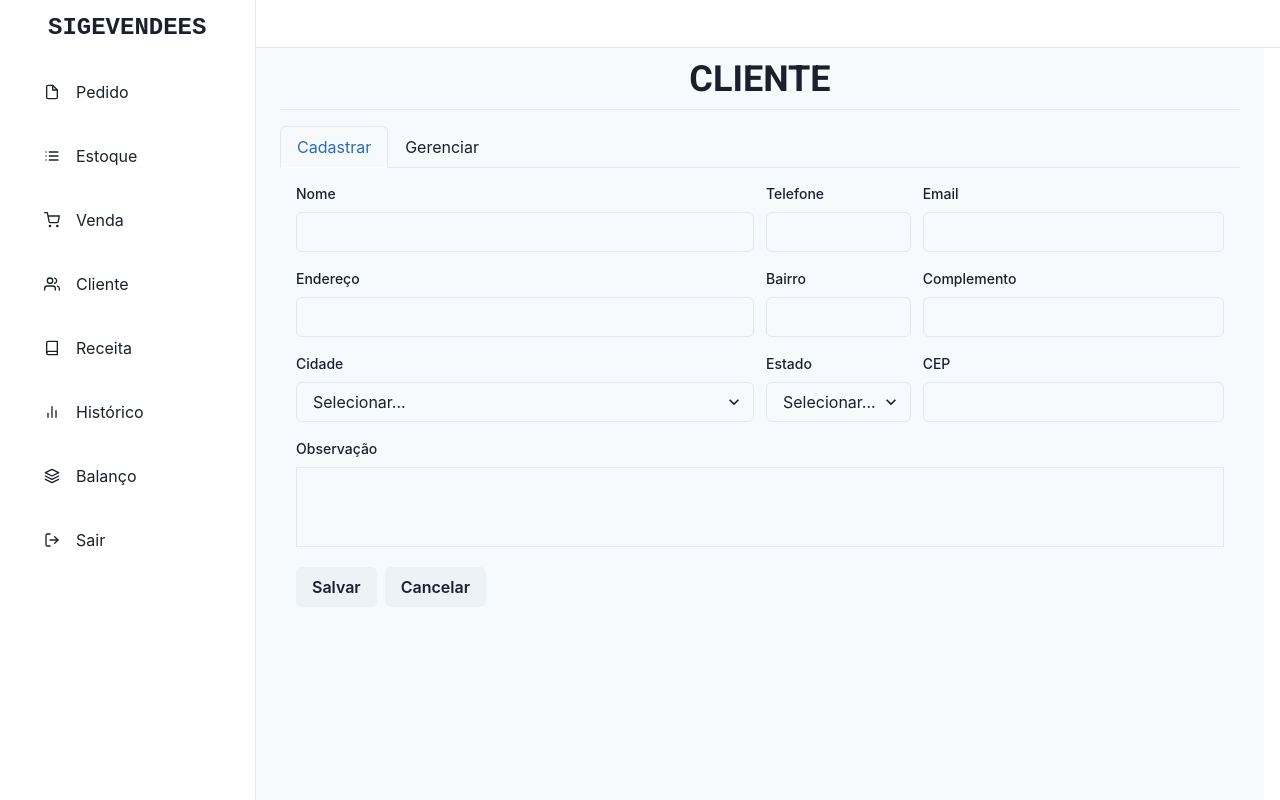
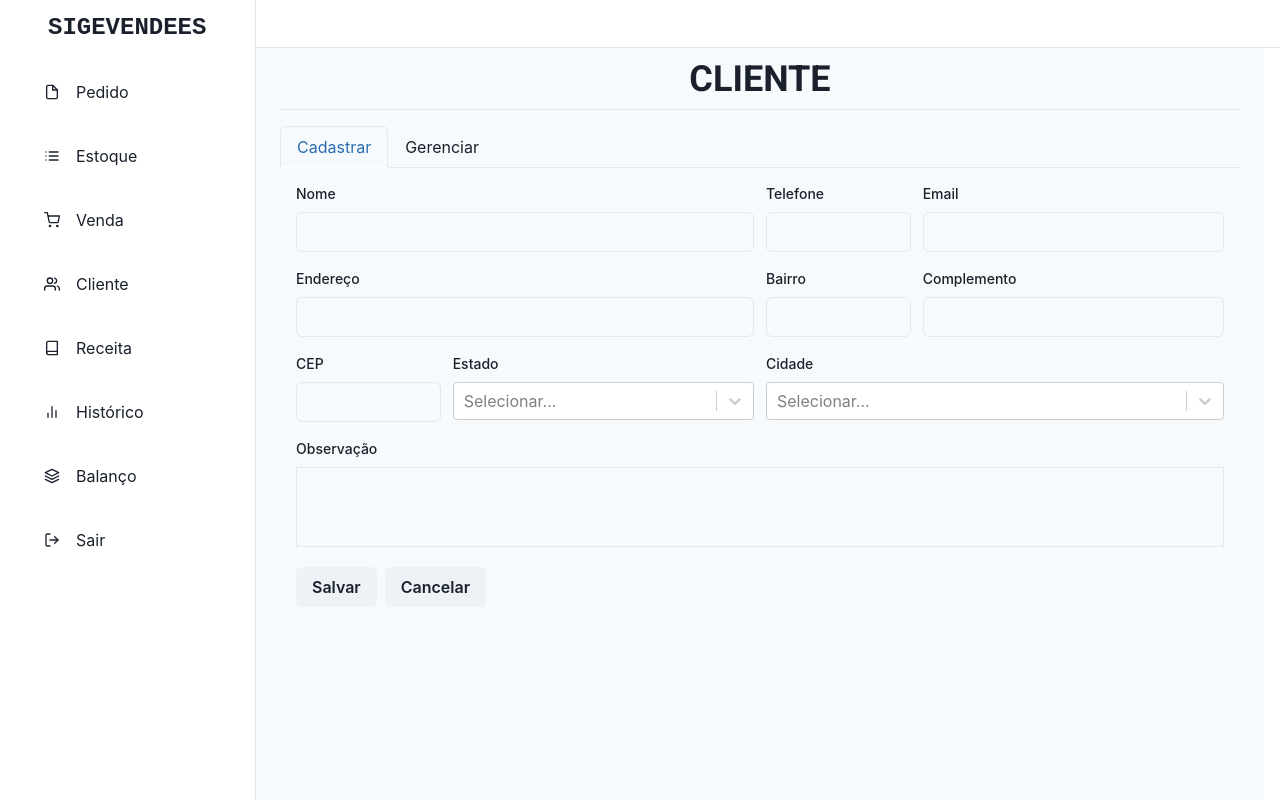
Before and after one commit to acmedeiros88/sigevendees-front, a Next.js app: page /cliente in a window 1280 px wide. Built offline with nearby package versions, Linux system fonts and the light colour scheme.

Commit message:
definido os inputs do react select

```diff
--- a/src/components/FormCadastroCliente.tsx
+++ b/src/components/FormCadastroCliente.tsx
@@ -10,19 +10,19 @@ import {
     InputSelect,
     InputTextarea,
     ButtonSubmit,
-    OptionItem
+    Option
 } from '../components/forms/InputData';
 
-const cidades: Array<OptionItem> = [
-    { descricao: 'Foz do Iguaçu', value: 0 },
-    { descricao: 'Medianeira', value: 1 },
-    { descricao: 'Cascavel', value: 2 }
+const cidades: Array<Option> = [
+    { value: 0, label: 'Foz do Iguaçu' },
+    { value: 1, label: 'Medianeira' },
+    { value: 2, label: 'Cascavel' }
 ];
 
-const estados: Array<OptionItem> = [
-    { descricao: 'Paraná', value: 0 },
-    { descricao: 'Santa Catarina', value: 1 },
-    { descricao: 'Rio Grande do Sul', value: 2 }
+const estados: Array<Option> = [
+    { value: 0, label: 'Paraná' },
+    { value: 1, label: 'Santa Catarina' },
+    { value: 2, label: 'Rio Grande do Sul' }
 ];
 
 function FormCadastroCliente() {
@@ -77,25 +77,27 @@ function FormCadastroCliente() {
 
             <HStack mt={4}>
                 <SimpleGrid columns={12} columnGap={3} rowGap={6} minW='full'>
+                    <InputNumber
+                        descLabel='CEP'
+                        columSpanBase={6}
+                        columSpanMD={6}
+                        columSpanLG={2}
+                    />
                     <InputSelect
+                        name='estado'
+                        descLabel='Estado'
+                        columSpanBase={6}
+                        columSpanMD={6}
+                        columSpanLG={4}
+                        options={estados}
+                    />
+                    <InputSelect
+                        name='cidade'
                         descLabel='Cidade'
                         columSpanBase={12}
                         columSpanMD={12}
                         columSpanLG={6}
                         options={cidades}
-                    />
-                    <InputSelect
-                        descLabel='Estado'
-                        columSpanBase={6}
-                        columSpanMD={6}
-                        columSpanLG={2}
-                        options={estados}
-                    />
-                    <InputNumber
-                        descLabel='CEP'
-                        columSpanBase={6}
-                        columSpanMD={6}
-                        columSpanLG={4}
                     />
                 </SimpleGrid>
             </HStack>
--- a/src/components/forms/InputData.tsx
+++ b/src/components/forms/InputData.tsx
@@ -8,13 +8,13 @@ import {
     Input,
     NumberInput,
     NumberInputField,
-    Select,
     Textarea
 } from '@chakra-ui/react';
+import Select from 'react-select';
 
-export interface OptionItem {
-    descricao: string;
-    value: number;
+export type Option = {
+    readonly value: string | number;
+    readonly label: string;
 }
 
 interface InputProps {
@@ -31,7 +31,11 @@ interface GridProps extends InputProps {
 }
 
 interface SelectProps extends InputProps {
-    options: readonly OptionItem[];
+    name: string;
+    defaultValue?: Option;
+    isLoading?: boolean;
+    isClearable?: boolean;
+    options: readonly Option[];
 }
 
 const ItemGrid = ({ columSpanBase, columSpanMD, columSpanLG, descLabel, children }: GridProps) => {
@@ -73,7 +77,24 @@ const InputText = ({ descLabel, descPlaceholder, columSpanBase, columSpanMD, col
     );
 };
 
-const InputSelect = ({ descLabel, descPlaceholder, columSpanBase, columSpanMD, columSpanLG, options }: SelectProps) => {
+// const InputSelect = ({ descLabel, descPlaceholder, columSpanBase, columSpanMD, columSpanLG, options }: SelectProps) => {
+//     return (
+//         <ItemGrid
+//             descLabel={descLabel}
+//             columSpanBase={columSpanBase}
+//             columSpanMD={columSpanMD}
+//             columSpanLG={columSpanLG}
+//         >
+//             <Select placeholder={descPlaceholder != null ? descPlaceholder : 'Selecionar...'}>
+//                 {options.map((item) => (
+//                     <option key={item.value} value={item.value}>{item.descricao}</option>
+//                 ))}
+//             </Select>
+//         </ItemGrid>
+//     );
+// };
+
+const InputSelect = ({ name, descLabel, descPlaceholder, columSpanBase, columSpanMD, columSpanLG, read_on: isDisabled, options, defaultValue, isLoading, isClearable }: SelectProps) => {
     return (
         <ItemGrid
             descLabel={descLabel}
@@ -81,11 +102,18 @@ const InputSelect = ({ descLabel, descPlaceholder, columSpanBase, columSpanMD, c
             columSpanMD={columSpanMD}
             columSpanLG={columSpanLG}
         >
-            <Select placeholder={descPlaceholder != null ? descPlaceholder : 'Selecionar...'}>
-                {options.map((item) => (
-                    <option key={item.value} value={item.value}>{item.descricao}</option>
-                ))}
-            </Select>
+            <Select
+                id={name}
+                name={name}
+                placeholder={descPlaceholder != null ? descPlaceholder : 'Selecionar...'}
+                className='basic-single'
+                classNamePrefix='select'
+                defaultValue={defaultValue}
+                isDisabled={isDisabled}
+                isLoading={isLoading}
+                isClearable={isClearable}
+                options={options}
+            />
         </ItemGrid>
     );
 };
```
Also changed, not shown: src/components/FormCadastroIngrediente.tsx (+10 -8 lines), src/components/FormCadastroPedido.tsx (+6 -5 lines), src/components/FormCadastroReceita.tsx (+14 -11 lines), src/components/FormEntradaIngrediente.tsx (+6 -5 lines), src/components/FormVenda.tsx (+6 -5 lines).
